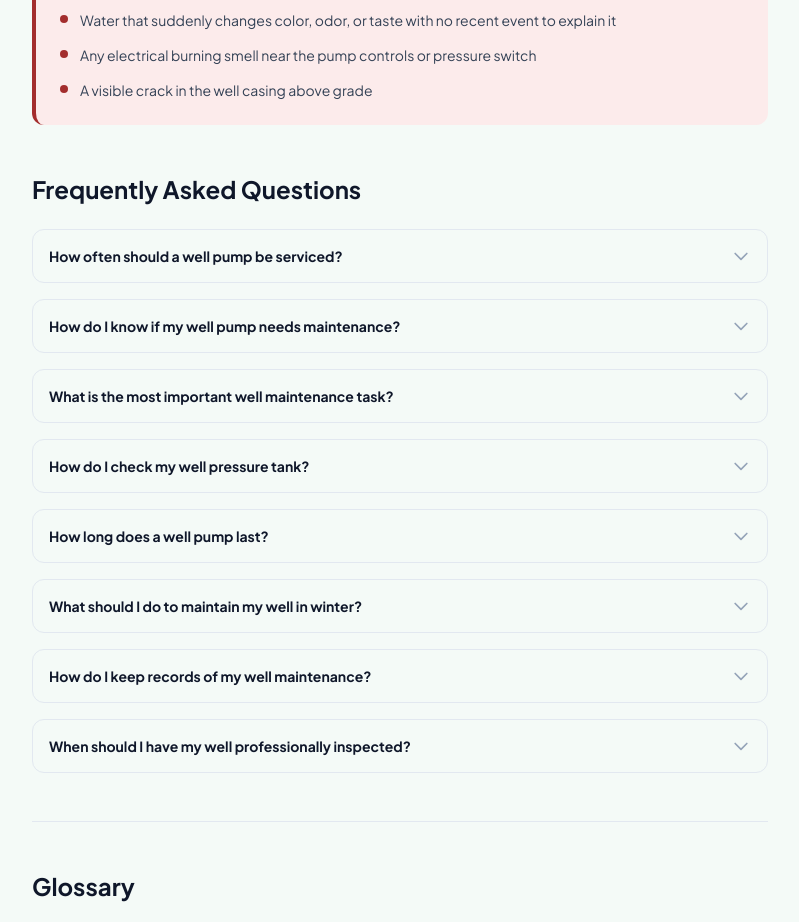
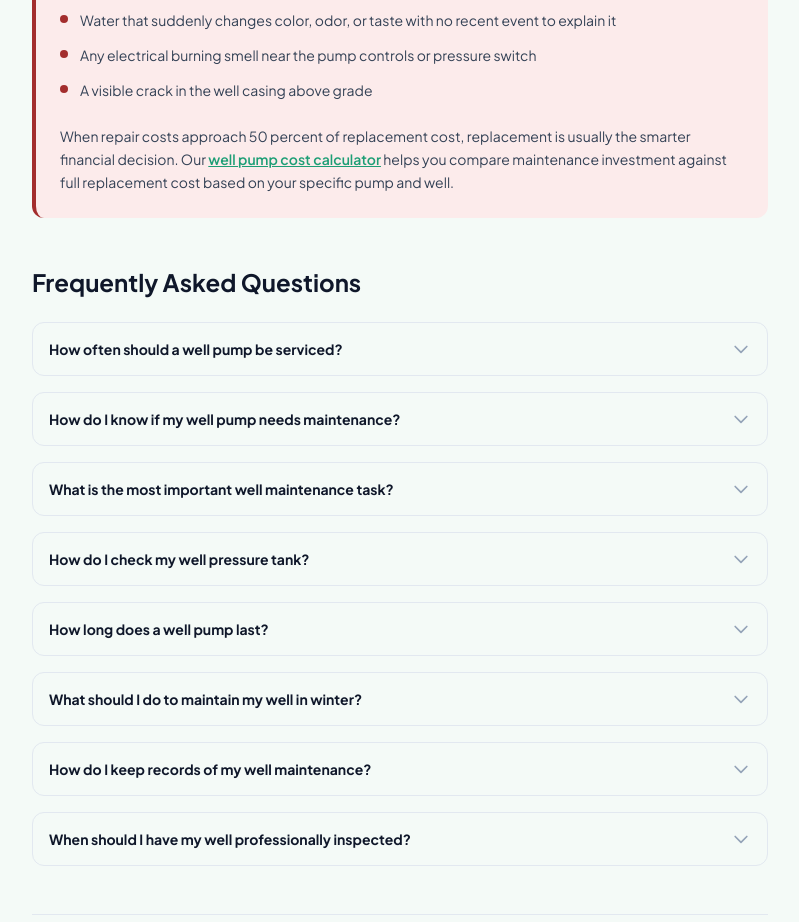
Before and after one commit to thebasementguide2026/thewell.guide-, a Next.js app: page /guides/well-pump-maintenance in a window 1280 px wide. Shown: the part 10060-10982 px from the top of the page, without its empty margins (240-1039 px from the left). Built offline with nearby package versions, Linux system fonts and the light colour scheme.

Commit message:
feat(internal-link): add link to well pump cost calculator

```diff
--- a/app/guides/well-pump-maintenance/page.tsx
+++ b/app/guides/well-pump-maintenance/page.tsx
@@ -664,6 +664,7 @@ export default function WellPumpMaintenance() {
               <p className='text-slate-700 text-sm leading-relaxed'>A visible crack in the well casing above grade</p>
             </div>
           </div>
+          <p className='text-slate-700 text-sm leading-relaxed mt-6'>When repair costs approach 50 percent of replacement cost, replacement is usually the smarter financial decision. Our <Link href='/cost-guides/well-pump-replacement-cost-calculator' className='font-semibold underline' style={{ color: '#1D9E75' }}>well pump cost calculator</Link> helps you compare maintenance investment against full replacement cost based on your specific pump and well.</p>
         </div>
 
         {/* FAQ Section */}
```
